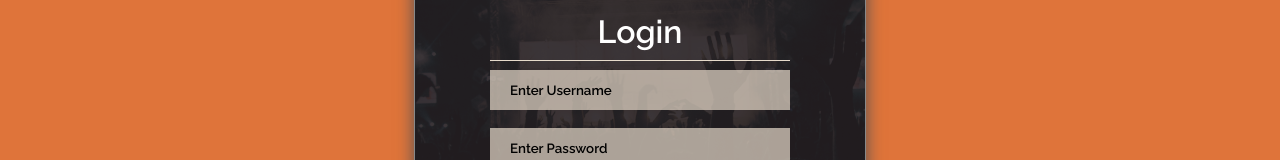
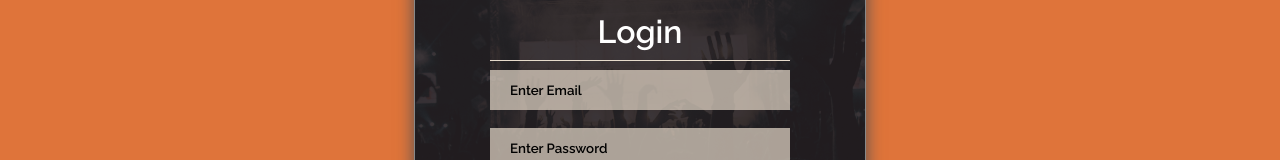
Before and after one commit to Pepperoni2/nextjs-blog, a Next.js app: page /login in a window 1280 px wide. Shown: the part 289-449 px from the top of the page. Built offline with nearby package versions, Linux system fonts and the light colour scheme; no server answers.

Commit message:
UserLogin fertig implementiert

```diff
--- a/package.json
+++ b/package.json
@@ -10,13 +10,16 @@
   "dependencies": {
     "@react-icons/all-files": "^4.1.0",
     "axios": "^0.23.0",
+    "bcrypt": "^5.0.1",
     "classnames": "^2.3.1",
     "date-fns": "^2.23.0",
     "framer-motion": "^5.3.2",
     "gray-matter": "^4.0.3",
-    "next": "^11.1.3",
     "jquery": "^3.6.0",
+    "js-cookie": "^3.0.1",
     "jsdom": "^18.1.1",
+    "mongoose": "^6.1.3",
+    "next": "^12.0.7",
     "next-auth": "^3.29.0",
     "next-images": "^1.8.2",
     "next-videos": "1.4.0",
--- a/pages/login/index.js
+++ b/pages/login/index.js
@@ -1,39 +1,62 @@
 import Head from 'next/head'
 import React from 'react'
 import Link from 'next/link'
-
 import NavLogin from '../../components/header-login'
 import Header1 from '../../components/head'
+import { postData } from '../../util/fetchData'
+import { useState, useContext } from 'react'
+import valid from '../../util/valid'
+import { DataContext } from '../../store/GlobalState'
+import Cookie from 'js-cookie'
 
 
-export default function Login(params) {
+const SignIn = () => {
 
+  const initialState = { email: '', password: '' }
+  const [userData, setUserData] = useState(initialState)
+  const {email, password} = userData
+
+
+
+  const handleChangeInput = e => {
+    const {name, value} = e.target
+    setUserData({...userData, [name]:value})
+  }
+
+  const handleSubmit = async e => {
+    e.preventDefault()
+    console.log(userData)
+
+    const res = await postData('auth/login', userData)
+    console.log(res)
+
+    Cookie.set('refreshtoken', res.refresh_token, {
+      path: 'api/auth/accessToken',
+      expires: 7      // expires after one week
+    })
+    localStorage.setItem('firstLogin', true)
+
+  }
 
   return (
 
     <div id="wrapper-login">
-
-
-
-
-
-
       <div className="modal">
 
-  <form className="content-box">
+        <form className="content-box" onSubmit={handleSubmit}>
 
           <div className="container">
-      <NavLogin/>
+            <NavLogin />
             <div id="img">
             </div>
             <h1>Login</h1>
             <div className="text-div">
-        <input type="text" id="uname" placeholder="Enter Username" name="uname" required/>
+              <input type="email" id="uname" placeholder="Enter Email" defaultValue={email} onChange={handleChangeInput} name="email"/>
               <span className="text-span"></span>
             </div>
             <div className="text-div">
-          <input type="password" id="psw" placeholder="Enter Password" name="psw" required/>
-          <span className="text-span"></span>
+              <input type="password" id="psw" placeholder="Enter Password" defaultValue={password} onChange={handleChangeInput} name="password" />
+
             </div>
             <span className="psw" /*style="color:#ce8e35"*/ >Forgot <Link href="#">password?</Link><Link href="/login/distributor">Register</Link></span>
             <span className="psw"></span>
@@ -48,5 +71,7 @@ export default function Login(params) {
 
       </div>
     </div>
-);
+  )
 }
+
+export default SignIn
--- a/styles/stylelogin.css
+++ b/styles/stylelogin.css
@@ -77,13 +77,13 @@ label {
   bottom: 14%;
   transition: 0.35s ease-in-out;
 }
-input[type="text"]:focus ~ .text-span {
+input[type="email"]:focus ~ .text-span {
   transform: scale(1);
 }
 input[type="password"]:focus ~ .text-span {
   transform: scale(1);
 }
-input[type="text"],
+input[type="email"],
 input[type="password"] {
   width: 100%;
   background-color: rgba(232, 219, 201, 0.7);
@@ -98,7 +98,7 @@ input[type="password"] {
   transition: all 0.2s ease-in-out;
   color: black;
 }
-input[type="text"]:focus {
+input[type="email"]:focus {
   outline: none;
   background-color: rgba(232, 219, 201, 0.4);
   box-shadow: 0 0 10px 1px #e8dbc927;
@@ -109,11 +109,11 @@ input[type="password"]:focus {
   background-color: rgba(232, 219, 201, 0.4);
 }
 
-input[type="text"]:hover,
+input[type="email"]:hover,
 input[type="password"]:hover {
   border-color: #e97231;
 }
-input[type="text"]::placeholder {
+input[type="email"]::placeholder {
   font-weight: 600;
   color: black;
 }
@@ -122,7 +122,7 @@ input[type="password"]::placeholder {
   font-weight: 600;
   color: black;
 }
-input[type="text"]:focus input[type="text"]::placeholder {
+input[type="email"]:focus input[type="email"]::placeholder {
   color: #e8dbc9;
   font-weight: bolder;
 }
```
Also changed, not shown: 1 other file (tests, documents, lock files or other folders). Lines whose indentation alone changed are shown as unchanged.
